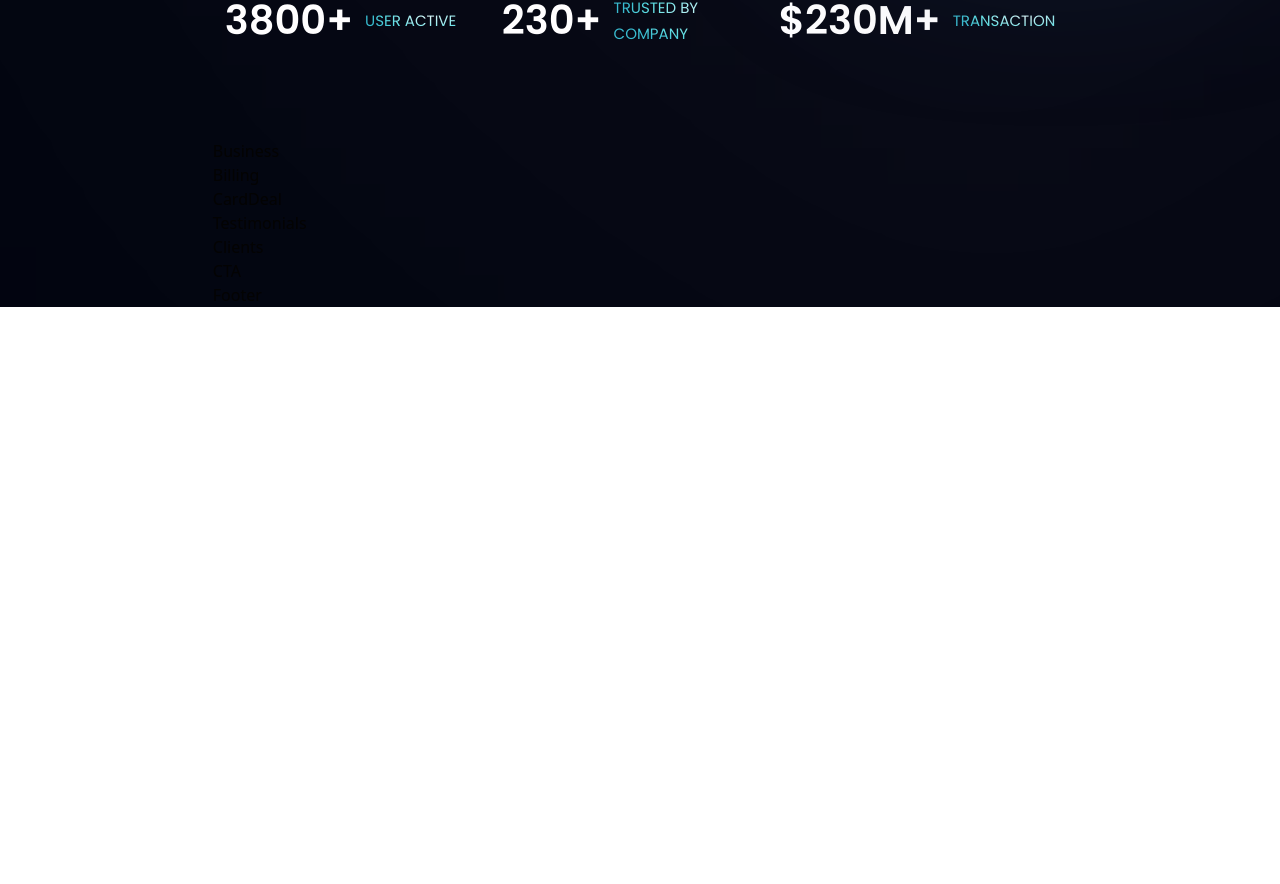
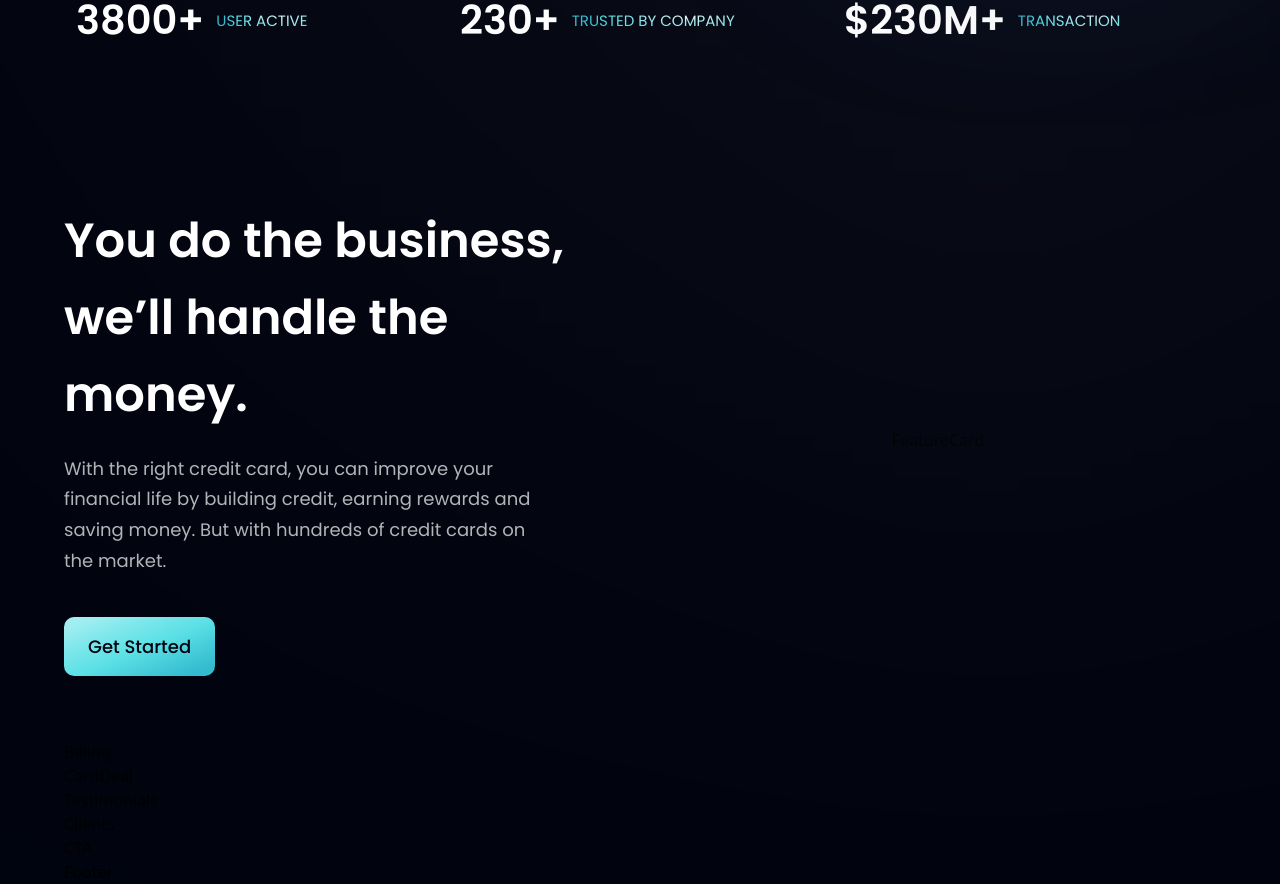
Before and after one commit to srijan-lamichhane/react_tailwind-project, a React (Vite) app in the folder bank_modern_app/: page / in a window 1280 px wide. Shown: the part 806-1690 px from the top of the page. Before the commit the page ends 1113 px from the top, so only its background shows below. Built offline with nearby package versions, Linux system fonts and the light colour scheme.

Commit message:
Business section: left part with button

```diff
--- a/bank_modern_app/src/components/Business.jsx
+++ b/bank_modern_app/src/components/Business.jsx
@@ -1,10 +1,37 @@
 import React from 'react'
+import styles,{layout} from '../style'
+// import {features} from '../constants'
+import Button from './Button'
+
+//for feature card in business section
+const FeatureCard = () => (
+  <div>
+
+  </div>
+);
+
+
 
 const Business = () => {
   return (
-    <div>
-      Business
-    </div>
+    // mathi tala 5rem, small ko lagi 2 rem | normally row , small device col. --> all styled in {layout.section}
+
+    <section id='features' className={layout.section} >
+
+      <div className={layout.sectionInfo}>
+        <h2 className={styles.heading2}>
+        You do the business, we’ll handle the money.
+        </h2>
+        <p className={`${styles.paragraph} max-w-[470px] mt-5`}>With the right credit card, you can improve your financial life by building credit, earning rewards and saving money. But with hundreds of credit cards on the market.</p>
+
+        <Button styles='mt-10' />
+      </div>
+
+      <div className={`${layout.sectionImg} flex-col`}>
+        FeatureCard
+      </div>
+
+    </section>
   )
 }
 
--- a/bank_modern_app/src/components/Button.jsx
+++ b/bank_modern_app/src/components/Button.jsx
@@ -1,10 +1,10 @@
 import React from 'react'
 
-const Button = () => {
+const Button = ({styles}) => {
   return (
-    <div>
-      Button
-    </div>
+    <button type='button' className={`py-4 px-6 bg-blue-gradient font-poppins font-medium text-[18px] text-primary outline-none rounded-[10px] ${styles}`}>
+      Get Started
+    </button>
   )
 }
 
```
